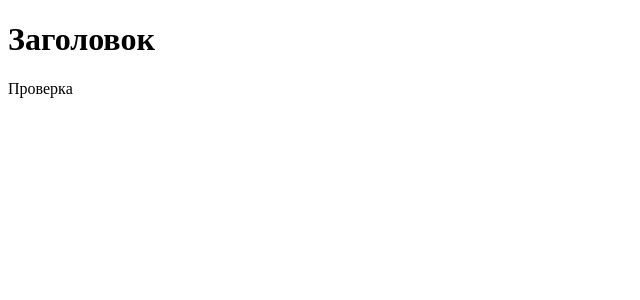
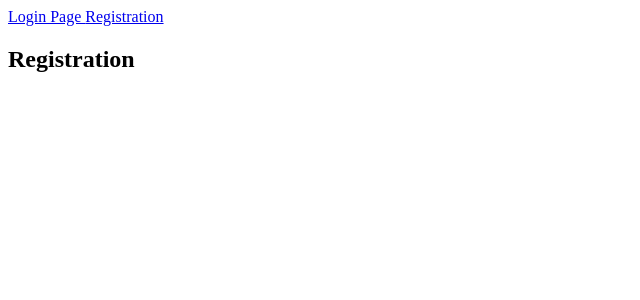
Before and after one commit to Pogrommist/hooli_frontend, a React (Create React App) app: page /registration in a window 1280 px wide. Shown: the top 300 px of the page, without its empty margins (0-640 px from the left). Built offline with nearby package versions, Linux system fonts and the light colour scheme.

Commit message:
tested react-routes

```diff
--- a/src/App.js
+++ b/src/App.js
@@ -1,9 +1,24 @@
 import React from 'react'
+import {
+  Routes,
+  Route,
+  Link
+} from "react-router-dom";
+import LoginPage from './Components/login'
+import Registration from './Components/Registration'
 
 function App() {
   return (
-    <div className="App">
-    </div>
+    <>
+      <div>
+        <Link to='/'>Login Page </Link>
+        <Link to='/registration'>Registration</Link>
+      </div>
+      <Routes>
+       <Route path="/" element={ <LoginPage/> }/>
+       <Route path="/registration" element={ <Registration/> }/>
+      </Routes>
+    </>
   );
 }
 
--- /dev/null
+++ b/src/Components/Registration.js
@@ -0,0 +1,5 @@
+import React from 'react'
+
+export default function Registration() {
+  return <h2>Registration</h2>;
+}
--- /dev/null
+++ b/src/Components/login.js
@@ -0,0 +1,5 @@
+import React from 'react'
+
+export default function LoginPage() {
+  return <h2>LoginPage</h2>;
+}
--- a/src/index.js
+++ b/src/index.js
@@ -1,11 +1,11 @@
 import React from 'react';
 import ReactDOM from 'react-dom/client';
+import { BrowserRouter } from 'react-router-dom'
 import App from './App';
 
 const root = ReactDOM.createRoot(document.getElementById('root'));
 root.render(
-    <div>
-      <h1>Заголовок</h1>
-      <p>Проверка</p>
-    </div>
+  <BrowserRouter>
+    <App/>
+  </BrowserRouter>
 );
```
